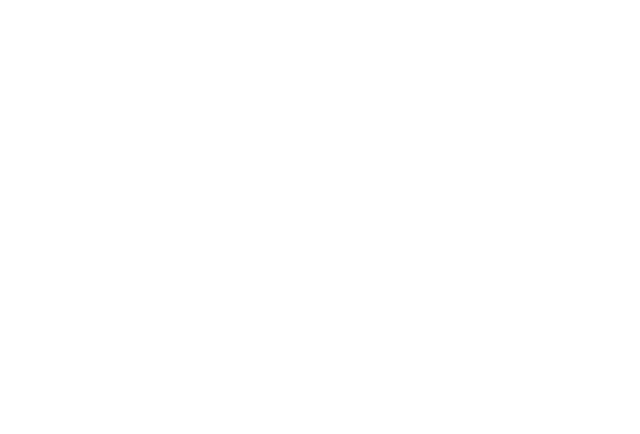
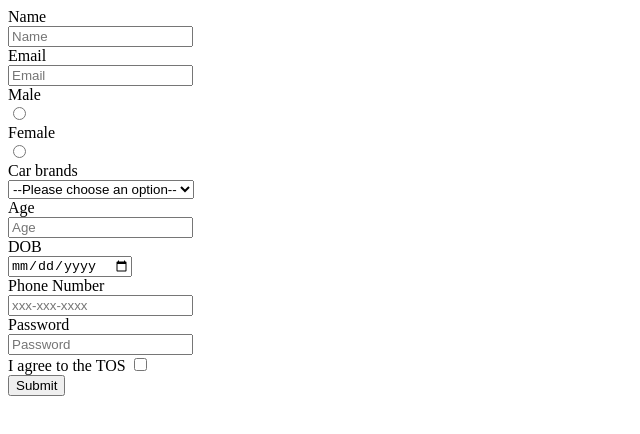
Before and after one commit to acciojob/signup-form-car-james1707, a website: page main.html in a window 1280 px wide. Shown: the whole page, without its empty margins (0-640 px from the left). Drawn offline with Linux system fonts and the light colour scheme.

Commit message:
created a submission

```diff
--- a/main.html
+++ b/main.html
@@ -7,7 +7,45 @@
 </head>
 
 <body>
-	<!-- the entire body must be written by student -->
+	 <form action="#" method="post">
+
+        <label for="name">Name</label><br>
+        <input type="text" name="name" id="name" placeholder="Name" required><br>
+
+        <label for="email">Email</label><br>
+        <input type="email" name="email" id="email" placeholder="Email" required><br>
+
+        <label for="Gender">Male</label><br>
+        <input type="radio" name="gender" id="gender_m"  required><br>
+        <label for="Gender">Female</label><br>
+        <input type="radio" name="gender" id="gender_f"  required><br>
+
+        <label for="carbrand" >Car brands</label><br>
+        <select name="cars" id="cars" >
+            <option value="none">--Please choose an option--</option>
+            <option value="volvo">Volvo</option>
+            <option value="Audi">Audi</option>
+            <option value="BMW">BMW</option>
+            <option value="Skoda">Skoda</option>
+        </select><br>
+
+        <label for="Age">Age</label><br>
+        <input type="number" id="age" name="age" placeholder="Age" required><br>
+
+        <label for="dob">DOB</label><br>
+        <input type="date" id="dob" name="dob"  required><br>
+
+        <label for="ph">Phone Number</label><br>
+        <input type="number" id="Tel"  name="Tel" placeholder="xxx-xxx-xxxx"  ><br>
+
+        <label for="pass">Password</label><br>
+        <input type="number" id="password" name="password" placeholder="Password" required><br>
+
+        <label for="tos">I agree to the TOS</label>
+        <input type="checkbox" id="likeness"  required><br>
+
+       <button type="submit">Submit</button>
+    </form>
     <script type="text/javascript" src="./script.js">
 </script>
 
```
